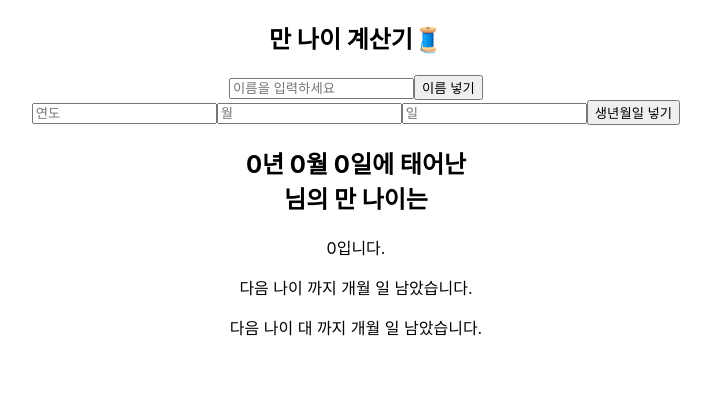
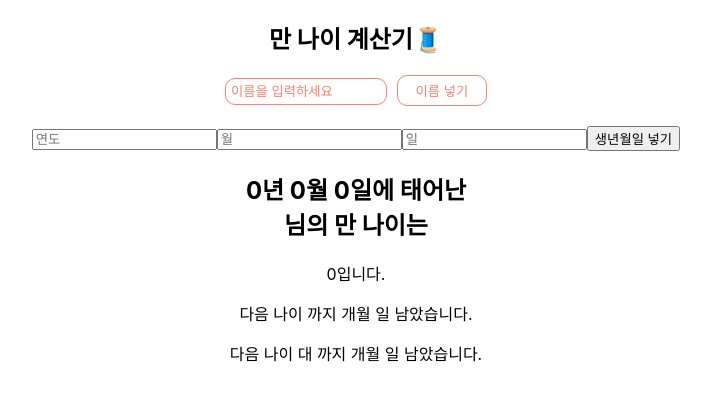
Before and after one commit to Jinnie-kim/ageCounter, a React (Vite) app: page / in a window 1280 px wide. Shown: the top 400 px of the page, without its empty margins (284-995 px from the left). Built offline with nearby package versions, Linux system fonts and the light colour scheme.

Commit message:
이름 입력 Form 스타일 코드 작성

```diff
--- /dev/null
+++ b/src/component/NaeForm.style.ts
@@ -0,0 +1,31 @@
+import styled from '@emotion/styled';
+
+export const NameFormStyle = styled.form`
+  margin-bottom: 20px;
+`;
+
+export const NameInput = styled.input`
+  width: 150px;
+  margin-right: 10px;
+  padding: 5px;
+  border: 1px solid salmon;
+  border-radius: 10px;
+  color: salmon;
+  &::placeholder {
+    color: salmon;
+  }
+`;
+
+export const NameButton = styled.button`
+  width: 90px;
+  padding: 5px;
+  border: 1px solid salmon;
+  border-radius: 10px;
+  background-color: transparent;
+  color: salmon;
+  &:hover {
+    background-color: salmon;
+    color: white;
+    cursor: pointer;
+  }
+`;
--- a/src/component/NameForm.tsx
+++ b/src/component/NameForm.tsx
@@ -1,5 +1,6 @@
 import { useDispatch, useSelector } from 'react-redux';
 import { nameAction } from '../store/name-slice';
+import { NameFormStyle, NameInput, NameButton } from './NaeForm.style';
 
 interface nameState {
   name: { name: string };
@@ -18,10 +19,10 @@ function NameForm() {
     dispatch(nameAction.register(nameFormData.get('userName')));
   };
   return (
-    <form onSubmit={nameRegisterHandler}>
-      <input type="text" placeholder="이름을 입력하세요" name="userName" />
-      <button type="submit">이름 넣기</button>
-    </form>
+    <NameFormStyle onSubmit={nameRegisterHandler}>
+      <NameInput type="text" placeholder="이름을 입력하세요" name="userName" />
+      <NameButton type="submit">이름 넣기</NameButton>
+    </NameFormStyle>
   );
 }
 
```
